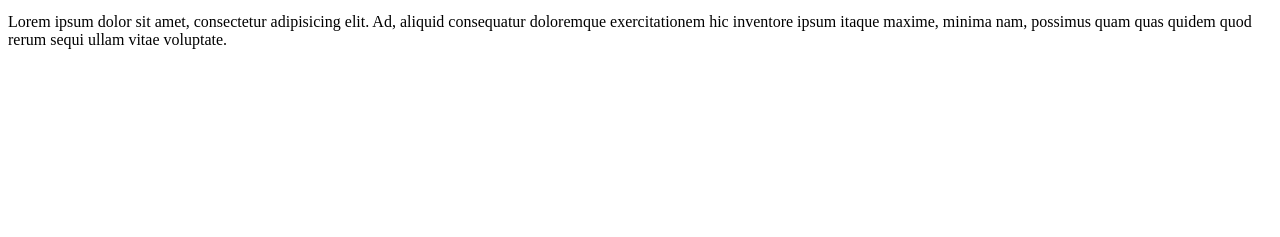
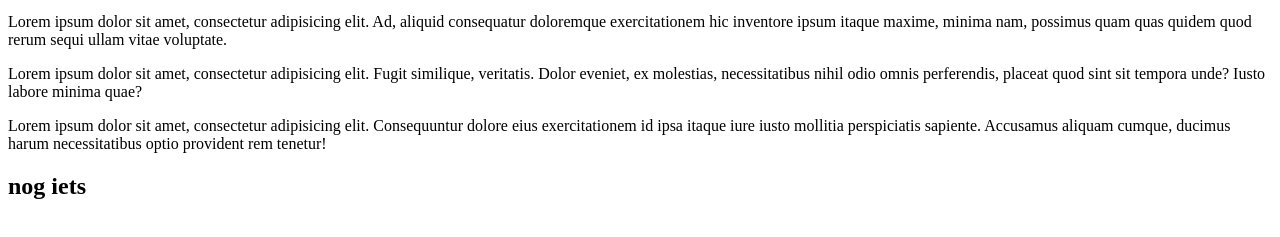
Before and after one commit to kelvin-vd-gaag/github-test, a plain HTML site: page index.html in a window 1280 px wide. Shown: the part 225-462 px from the top of the page. Drawn offline with Linux system fonts and the light colour scheme.

Commit message:
jason is BAE
Super zinnige message


Laatste commit voor deze feature in de test

```diff
--- a/index.html
+++ b/index.html
@@ -20,5 +20,9 @@
     voluptatibus. Animi, odit!</p>
 <p>Lorem ipsum dolor sit amet, consectetur adipisicing elit. Ad, aliquid consequatur doloremque exercitationem hic
     inventore ipsum itaque maxime, minima nam, possimus quam quas quidem quod rerum sequi ullam vitae voluptate.</p>
+<p>Lorem ipsum dolor sit amet, consectetur adipisicing elit. Fugit similique, veritatis. Dolor eveniet, ex molestias, necessitatibus nihil odio omnis perferendis, placeat quod sint sit tempora unde? Iusto labore minima quae?
+</p>
+<p>Lorem ipsum dolor sit amet, consectetur adipisicing elit. Consequuntur dolore eius exercitationem id ipsa itaque iure iusto mollitia perspiciatis sapiente. Accusamus aliquam cumque, ducimus harum necessitatibus optio provident rem tenetur!</p>
+<h2>nog iets</h2>
 </body>
 </html>
```
